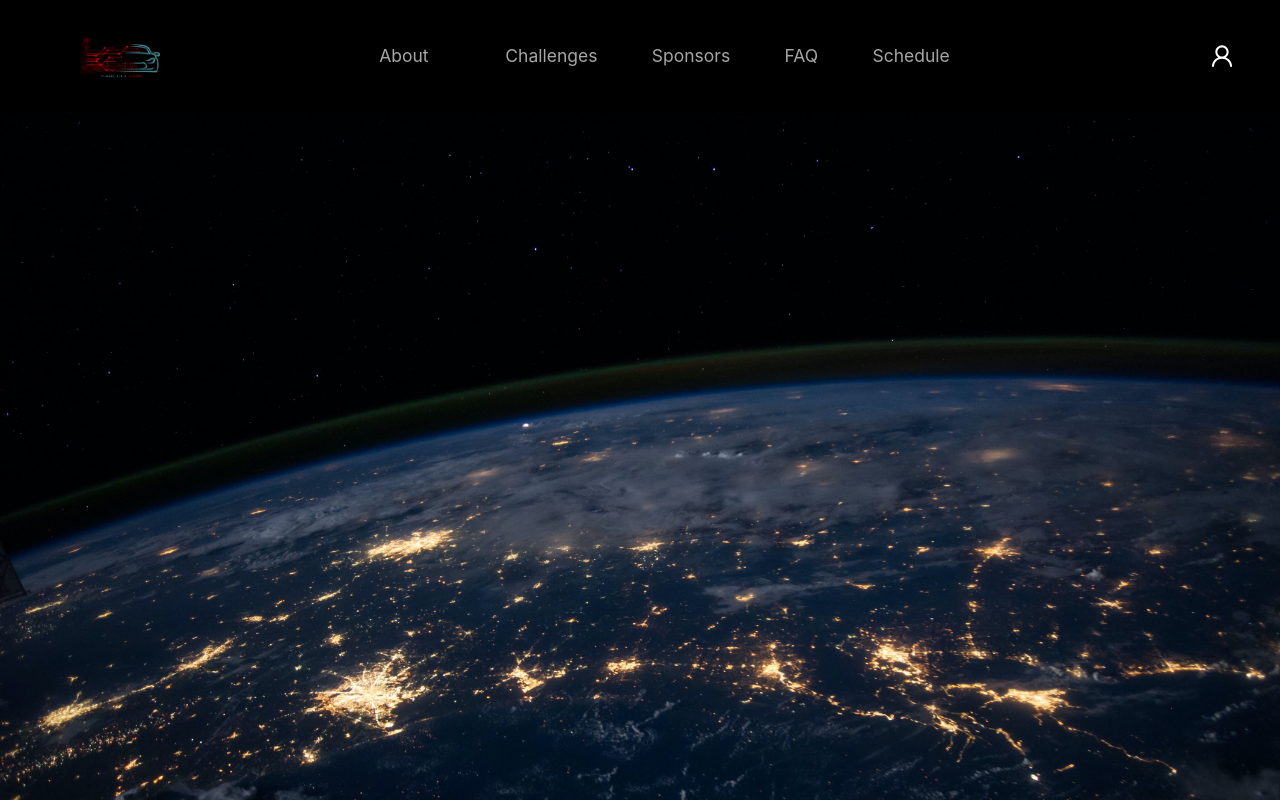
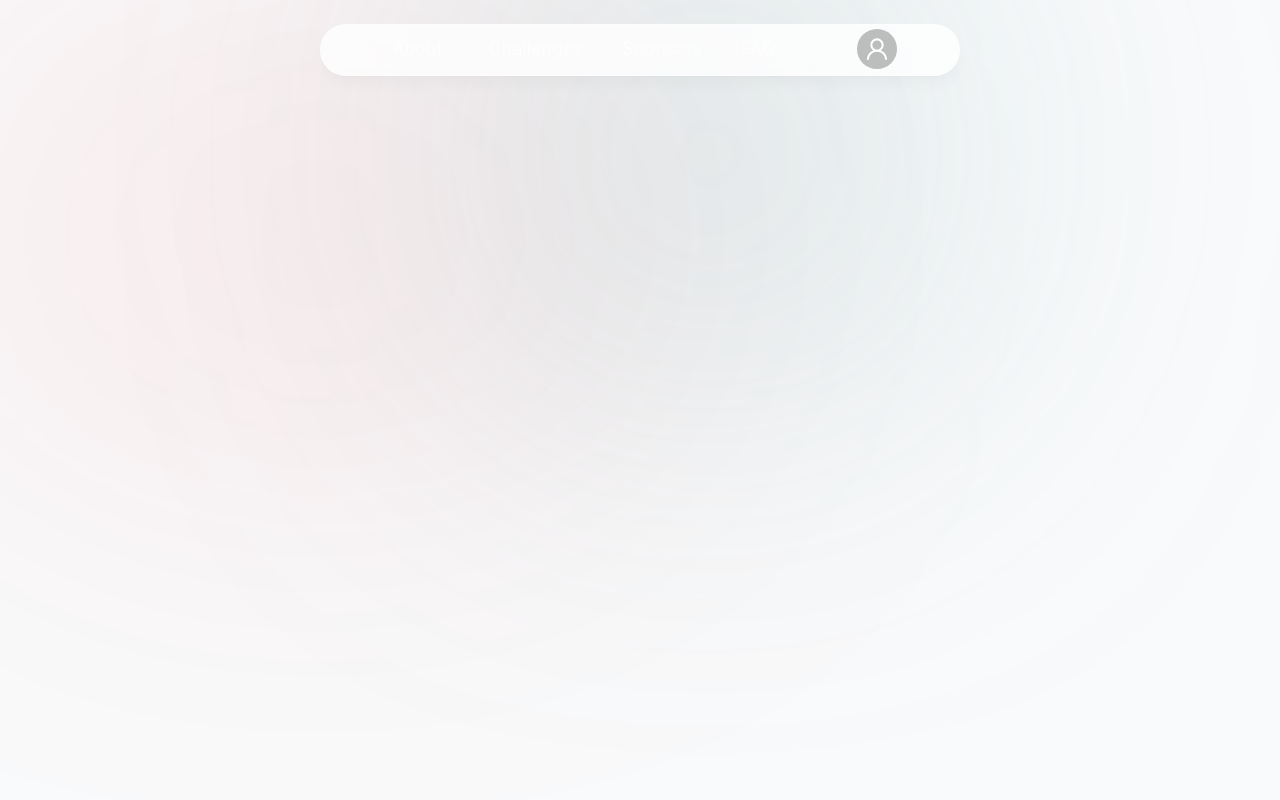
Before and after one commit to DallasFormulaRacing/Make-UTD, a Next.js app: page / in a window 1280 px wide. Shown: the top 800 px of the page. Built offline with nearby package versions, Linux system fonts and the light colour scheme.

Commit message:
fix update header and navbar styling

```diff
--- a/app/(Shared-Components)/Footer.tsx
+++ b/app/(Shared-Components)/Footer.tsx
@@ -7,7 +7,6 @@ import {
     FacebookFilled,
     LinkedinFilled,
 } from "@ant-design/icons";
-
 
 const SOCIAL_MEDIA = [
     {
@@ -32,7 +31,7 @@ const Footer = () => {
     return (
         <footer
             className={
-                "bg-[#000035] text-wh-50 py-24 px-10 flex justify-center items-center min-h-[200px]"
+                "py-24 px-10 flex justify-center items-center min-h-[200px]"
             }
         >
             <div className="w-full gap-24 md:gap-8 pb-24 grid grid-cols-1 md:w-3/5 sm:grid-cols-2 md:grid-cols-4">
--- a/app/(Shared-Components)/Navbar.tsx
+++ b/app/(Shared-Components)/Navbar.tsx
@@ -7,6 +7,7 @@ import DFRLogo from "public/icon.png";
 import tempLogo from "public/temp_logo.png";
 import type { MenuProps } from "antd";
 import { Menu, Button, Avatar } from "antd";
+import { motion } from "framer-motion";
 import {
     MenuFoldOutlined,
     MenuUnfoldOutlined,
@@ -79,8 +80,18 @@ const items: MenuProps["items"] = [
 const Navbar = (props: Props) => {
     const [navbarToggle, setNavbarToggle] = useState<boolean>(false);
     return (
-        <nav className="navbarStyle px-4 py-4 backdrop-blur-lg bg-black">
-            <div className="basis-1/6 relative w-auto h-24">
+        <header className="z-[999] relative invisible md:visible">
+            <motion.div
+                className="headerDiv md:w-1/2 sm:w-[36rem]"
+                initial={{ y: -100, x: "-50%", opacity: 0 }}
+                animate={{ y: 0, x: "-50%", opacity: 1 }}
+            ></motion.div>
+            <nav className="navbarStyle">
+                {/* <motion.div
+                    className="basis-1/6 w-auto align-left"
+                    initial={{ y: -100, opacity: 0 }}
+                    animate={{ y: 0, opacity: 1 }}
+                >
                     <Link href="/" rel="noreferrer">
                         <Image
                             fill
@@ -91,22 +102,34 @@ const Navbar = (props: Props) => {
                             style={{ clipPath: "circle()" }}
                         />
                     </Link>
-            </div>
+                </motion.div> */}
 
-            <div className="mx-auto w-0 invisible md:min-w-[625px] md:visible">
+                <motion.div
+                    className="mx-auto md:min-w-[500px] md:visible invisible w-0"
+                    initial={{ y: -100, opacity: 0 }}
+                    animate={{ y: 0, opacity: 1 }}
+                >
                     <Menu
                         mode="horizontal"
                         theme="dark"
                         items={items}
-                    className="flex items-center justify-between text-secondary-blue text-xl"
+                        className="flex items-center justify-between text-secondary-blue text-lg transition px-3 py-2"
                     />
-            </div>
+                </motion.div>
 
-            <div className="w-0 invisible md:min-w-[50px] md:visible ml-auto mr-4">
-                <Avatar shape="circle" size="large" icon={<UserOutlined />} />
-            </div>
-
-            <div className="block ml-auto md:hidden">
+                <motion.div
+                    className="w-0 invisible md:min-w-[50px] md:visible ml-auto mr-4"
+                    initial={{ y: -100, opacity: 0 }}
+                    animate={{ y: 0, opacity: 1 }}
+                >
+                    <Avatar
+                        shape="circle"
+                        size="large"
+                        icon={<UserOutlined />}
+                    />
+                </motion.div>
+            </nav>
+            <div className="block ml-auto md:hidden fixed visible">
                 <Button
                     type="primary"
                     onClick={() => setNavbarToggle(!navbarToggle)}
@@ -124,11 +147,11 @@ const Navbar = (props: Props) => {
                         mode="inline"
                         theme="dark"
                         items={items}
-                        className="bg-wh-900 absolute top-20 right-0 z-[9999] w-full text-secondary-blue"
+                        className="bg-black right-0 z-[9999] w-full text-secondary-blue transition"
                     />
                 )}
             </div>
-        </nav>
+        </header>
     );
 };
 
--- a/app/globals.css
+++ b/app/globals.css
@@ -8,23 +8,23 @@ body,
 .app {
     height: 100%;
     width: 100%;
-    @apply text-sm;
 }
 
 .ant-menu-item-selected,
 .ant-menu-submenu-selected {
-    background-color: #2d2f34 !important;
+    background-color: rgba(128, 128, 128, 0.31) !important;
 }
 
 @layer components {
+    .headerDiv {
+        @apply fixed top-0 h-[4.5rem] w-full flex items-center left-1/2
+        rounded-none border border-white border-opacity-40
+        bg-white bg-opacity-80 shadow-lg shadow-black/[0.03] backdrop-blur-[0.5rem]
+        sm:top-6 sm:h-[3.25rem] sm:w-[36rem] sm:rounded-full;
+    }
     .navbarStyle {
-        @apply bg-opacity-10;
-        @apply backdrop-filter;
-        /* @apply sticky; */
-        @apply top-0;
-        @apply z-10;
-        @apply w-full;
-        @apply flex;
-        @apply items-center;
+        @apply flex fixed top-[0.15rem] left-1/2 h-12 -translate-x-1/2
+        py-2 sm:top-[1.7rem] sm:h-[initial] sm:py-0
+        justify-center items-center gap-y-1;
     }
 }
--- a/app/layout.tsx
+++ b/app/layout.tsx
@@ -16,9 +16,7 @@ export const metadata = {
 };
 
 const antDCustomizeTheme = {
-    token: {
-        colorPrimary: "#2D8B49",
-    },
+    token: {},
     components: {
         Menu: {
             horizontalLineHeight: "0px",
@@ -31,10 +29,15 @@ const antDCustomizeTheme = {
 
 const RootLayout = ({ children }: React.PropsWithChildren) => (
     <html lang="en">
-        <body className={inter.className}>
+        <body
+            className={`${inter.className} bg-gray-50 text-gray-950 relative`}
+        >
+            <div className="bg-[#498e942e] absolute top-[-6rem] right-[20rem] h-[31.25rem] w-[31.25rem] -z-10 rounded-full blur-[10rem] sm:w[68.75rem]"></div>
+            <div className="bg-[#e2000011] absolute top-[-1rem] left-[-30rem] h-[31.25rem] w-[50rem] -z-10 rounded-full blur-[10rem] sm:w[68.75rem] md:left-[-22rem] lg:left-[-15rem] xl:left-[-5rem] 2xl:left-[5rem]"></div>
             <StyledComponentsRegistry>
                 <ConfigProvider theme={antDCustomizeTheme}>
                     <Navbar />
+
                     {children}
                     <Footer />
                 </ConfigProvider>
--- a/app/page.tsx
+++ b/app/page.tsx
@@ -7,9 +7,10 @@ import FAQ from "./(home)/FAQ";
 
 export default function Home() {
     return (
-        <main className="bg-[#000035]">
+        <main className="">
             {/* <Navbar /> */}
-            <div className="relative h-[100svh] bg-[url('../public/temp_space_home.jpg')] bg-cover" />
+            <div className="relative h-[100svh]" />
+
             <About />
             <Challenges />
             <FAQ />
--- a/package.json
+++ b/package.json
@@ -18,10 +18,12 @@
     "css-loader": "^6.8.1",
     "eslint-import-resolver-typescript": "^3.6.1",
     "eslint-plugin-import": "^2.29.0",
+    "framer-motion": "^10.16.5",
     "next": "14.0.1",
     "postcss-loader": "^7.3.3",
     "react": "^18",
-    "react-dom": "^18"
+    "react-dom": "^18",
+    "react-icons": "^4.12.0"
   },
   "devDependencies": {
     "@types/node": "^20",
```
Also changed, not shown: 1 other file (tests, documents, lock files or other folders). Lines whose indentation alone changed are shown as unchanged.
